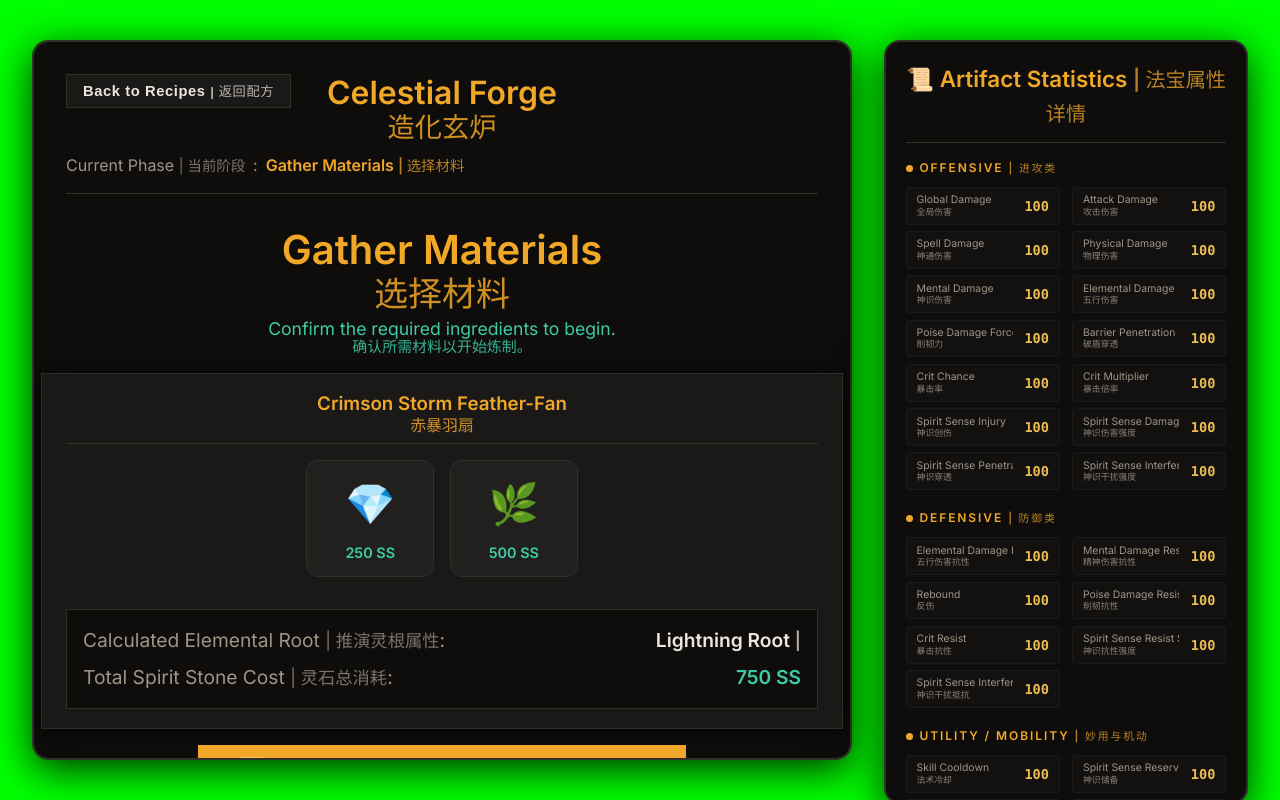
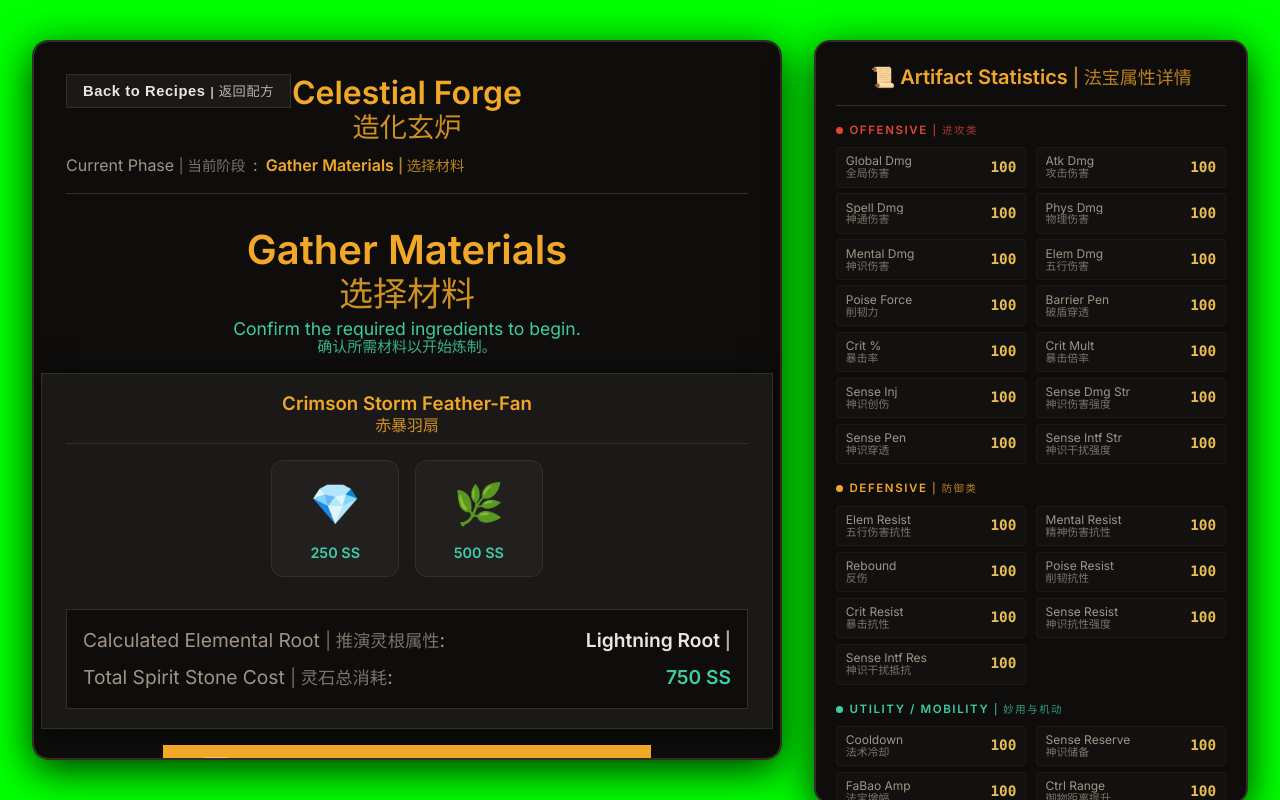
Before and after one commit to algopenne/9YS-artifact-crafting-ui, a React (Vite) app: page / in a window 1280 px wide. Both pictures are taken after a click on the element 846 px from the left and 372 px from the top of the page. Built offline with nearby package versions, Linux system fonts and the light colour scheme.

Commit message:
Fix formatting issues in stat sidebar and translation issues for spirit essence

```diff
--- a/src/components/SpiritEssence.tsx
+++ b/src/components/SpiritEssence.tsx
@@ -37,10 +37,11 @@ export default function SpiritEssence({ context, onConfirm }: SpiritEssenceProps
             backgroundColor: 'hsla(270, 40%, 15%, 0.8)',
             color: 'var(--color-tier-4)',
             border: '1px solid var(--color-tier-4)',
-            display: 'flex', gap: '1rem', alignItems: 'center', justifyContent: 'center'
+            display: 'flex', gap: '1rem', alignItems: 'center', justifyContent: 'center',
+            margin: '0 auto'
           }}>
             <span className="kbd-badge">F</span>
-            <DualInline en="Infuse Spirit Soul" zh="注入灵体精魂" />
+            <DualInline en="Infuse Spirit Essence" zh="注入精魂" />
           </button>
         </div>
       ) : (
--- a/src/components/StatSidebar.tsx
+++ b/src/components/StatSidebar.tsx
@@ -1,29 +1,62 @@
 import React from 'react';
 import data from '../data.json';
 import type { CraftingContext } from '../types';
-import { dict, DualText, DualInline, t } from '../i18n';
+import { DualInline, t } from '../i18n';
 
 interface StatSidebarProps {
   context: CraftingContext;
 }
 
+// Short display names to avoid cutoff in the sidebar
+const STAT_ABBREV: Record<string, string> = {
+  'Global Damage': 'Global Dmg',
+  'Attack Damage': 'Atk Dmg',
+  'Spell Damage': 'Spell Dmg',
+  'Physical Damage': 'Phys Dmg',
+  'Mental Damage': 'Mental Dmg',
+  'Elemental Damage': 'Elem Dmg',
+  'Poise Damage Force': 'Poise Force',
+  'Barrier Penetration': 'Barrier Pen',
+  'Crit Chance': 'Crit %',
+  'Crit Multiplier': 'Crit Mult',
+  'Spirit Sense Injury': 'Sense Inj',
+  'Spirit Sense Damage Strength': 'Sense Dmg Str',
+  'Spirit Sense Penetration': 'Sense Pen',
+  'Spirit Sense Interference Strength': 'Sense Intf Str',
+  'Elemental Damage Resist': 'Elem Resist',
+  'Mental Damage Resist': 'Mental Resist',
+  'Rebound': 'Rebound',
+  'Poise Damage Resist': 'Poise Resist',
+  'Crit Resist': 'Crit Resist',
+  'Spirit Sense Resist Strength': 'Sense Resist',
+  'Spirit Sense Interference Resist Strength': 'Sense Intf Res',
+  'Skill Cooldown': 'Cooldown',
+  'Spirit Sense Reserve': 'Sense Reserve',
+  'Fabao Amplification': 'FaBao Amp',
+  'Control Distance Increase': 'Ctrl Range',
+  'Max Speed': 'Max Speed',
+  'Acceleration': 'Accel',
+  'Maneuverability': 'Maneuver',
+  'Artifact Flight Mana Cost': 'Flight Cost',
+};
+
+const NODE_COLORS = ['var(--color-fire-root)', 'var(--color-primary)', 'var(--color-magic)'];
+
 export default function StatSidebar({ context }: StatSidebarProps) {
   const { stats, lastUpdatedStat, lastUpdateTimestamp, harmonizedStats = [] } = context;
 
-  // Group stats by category based on data.json structure
   const categories = ['Offensive', 'Defensive', 'Utility / Mobility'];
 
   const groupedStats = categories.map(cat => ({
     name: cat,
     items: data.Harmonization.filter(h => h["Flaw Category"] === cat)
       .map(h => h["Stat Name (English)"])
-      // Remove duplicates
       .filter((value, index, self) => self.indexOf(value) === index)
   }));
 
   return (
     <div className="sidebar" style={{
-      width: '320px',
+      width: '390px',
       background: 'var(--color-bg-base)',
       border: '2px solid var(--color-border)',
       borderRadius: '16px',
@@ -32,40 +65,44 @@ export default function StatSidebar({ context }: StatSidebarProps) {
       flexDirection: 'column',
       height: '100%',
       boxShadow: '0 10px 40px rgba(0,0,0,0.8)',
-      overflow: 'hidden'
+      overflow: 'hidden',
+      flexShrink: 0,
     }}>
       <h2 className="text-gold" style={{
         textAlign: 'center',
         marginBottom: '1rem',
-        fontSize: '1.4rem',
+        fontSize: '1.25rem',
         borderBottom: '1px solid var(--color-border)',
         paddingBottom: '0.8rem',
         display: 'flex',
         flexDirection: 'column',
         alignItems: 'center',
-        gap: '0.2rem'
+        gap: '0.15rem'
       }}>
         <span>📜 <DualInline en="Artifact Statistics" zh="法宝属性详情" /></span>
       </h2>
 
-      {groupedStats.map(group => (
-        <div key={group.name} style={{ marginBottom: '1.2rem' }}>
+      {groupedStats.map((group, gi) => (
+        <div key={group.name} style={{ marginBottom: '1rem' }}>
           <div style={{
-            fontSize: '0.75rem',
+            fontSize: '0.72rem',
             textTransform: 'uppercase',
-            letterSpacing: '0.12rem',
-            color: 'var(--color-primary)',
-            marginBottom: '0.6rem',
+            letterSpacing: '0.1rem',
+            color: NODE_COLORS[gi],
+            marginBottom: '0.5rem',
             display: 'flex',
             alignItems: 'center',
             gap: '0.4rem',
             fontWeight: 'bold'
           }}>
-            <span style={{ width: '7px', height: '7px', borderRadius: '50%', background: 'currentColor' }}></span>
-            <DualInline en={group.name} zh={group.name === 'Offensive' ? '进攻类' : group.name === 'Defensive' ? '防御类' : '妙用与机动'} />
+            <span style={{ width: '7px', height: '7px', borderRadius: '50%', background: 'currentColor', flexShrink: 0 }} />
+            <DualInline
+              en={group.name}
+              zh={group.name === 'Offensive' ? '进攻类' : group.name === 'Defensive' ? '防御类' : '妙用与机动'}
+            />
           </div>
 
-          <div className="stat-grid-dense" style={{ gap: '0.4rem 0.8rem' }}>
+          <div className="stat-grid-dense" style={{ gap: '0.35rem 0.6rem' }}>
             {group.items.map(statName => {
               const isPulsing = lastUpdatedStat === statName;
               const isHarmonized = harmonizedStats.includes(statName);
@@ -74,19 +111,32 @@ export default function StatSidebar({ context }: StatSidebarProps) {
               if (isPulsing) className += ' stat-pulse-animation';
               else if (isHarmonized) className += ' stat-harmonized-cyan';
 
+              const displayLabel = STAT_ABBREV[statName] ?? statName;
+              const zhLabel = t(statName);
+
               return (
                 <div
                   key={statName + (isPulsing ? lastUpdateTimestamp : '')}
                   className={className}
                   style={{
-                    padding: '0.4rem 0.6rem',
-                    border: isPulsing ? '1px solid #00ffff' : isHarmonized ? '1px solid rgba(0, 255, 255, 0.4)' : '1px solid rgba(255,255,255,0.04)'
+                    padding: '0.4rem 0.55rem',
+                    border: isPulsing
+                      ? '1px solid #00ffff'
+                      : isHarmonized
+                        ? '1px solid rgba(0, 255, 255, 0.4)'
+                        : '1px solid rgba(255,255,255,0.04)'
                   }}
+                  title={statName}
                 >
-                  <div className="stat-label" style={{ fontSize: '0.65rem', lineHeight: '1.1', flex: 1, paddingRight: '0.4rem' }} title={statName}>
-                    <DualText en={statName} zh={t(statName)} />
+                  <div className="stat-label" style={{ flex: 1, minWidth: 0 }}>
+                    <div style={{ fontSize: '0.75rem', lineHeight: 1.15, whiteSpace: 'nowrap', overflow: 'hidden', textOverflow: 'ellipsis' }}>
+                      {displayLabel}
+                    </div>
+                    <div style={{ fontSize: '0.68rem', opacity: 0.75, lineHeight: 1.1, whiteSpace: 'nowrap', overflow: 'hidden', textOverflow: 'ellipsis' }}>
+                      {zhLabel}
+                    </div>
                   </div>
-                  <span className="stat-value" style={{ fontSize: '0.85rem' }}>
+                  <span className="stat-value" style={{ fontSize: '0.9rem', flexShrink: 0 }}>
                     {stats[statName] || 100}
                   </span>
                 </div>
```
